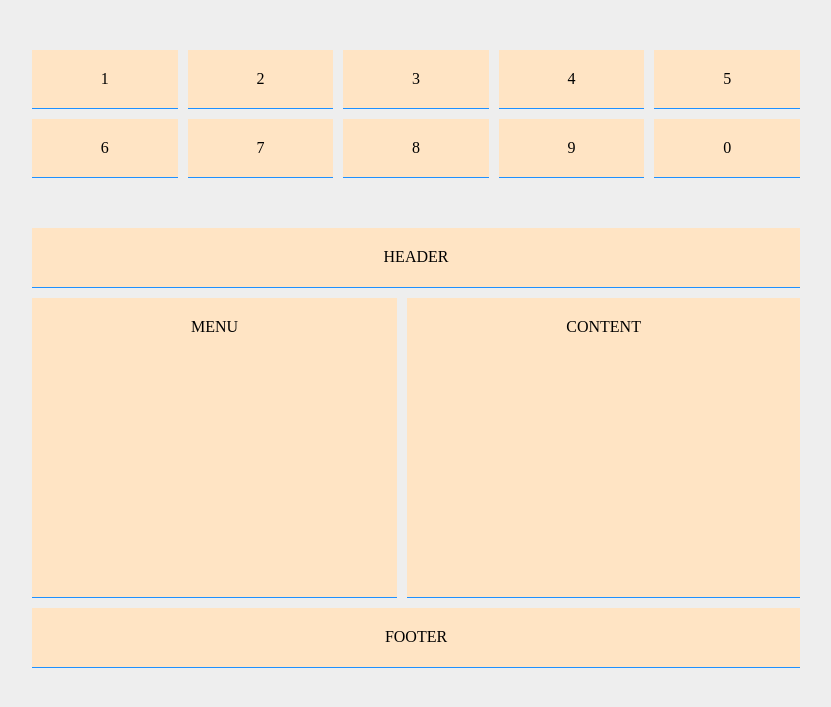
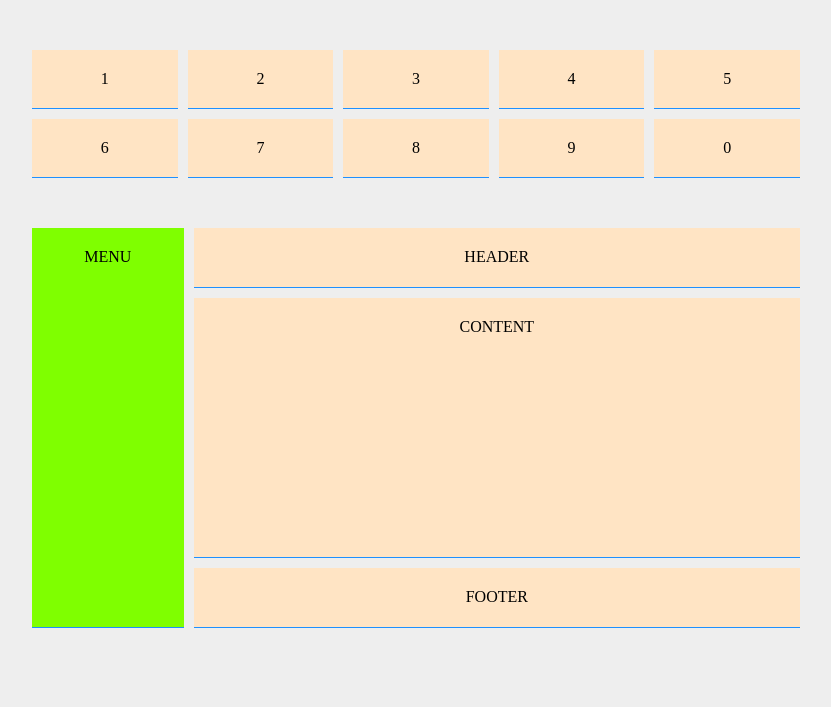
Before and after one commit to KramStyles/flask-retro, a Flask app: page /grid_1 in a window 1280 px wide. Shown: the top 707 px of the page, without its empty margins (224-1055 px from the left). Run offline with Flask 2, Linux system fonts and the light colour scheme.

Commit message:
manipulated columns

```diff
--- a/templates/grid_1.html
+++ b/templates/grid_1.html
@@ -28,16 +28,26 @@
             border: 1px solid #eee;
         }
         .second{
+            height: 400px;
             text-transform: uppercase;
-            grid-template: 60px 300px 60px / auto auto;
+            grid-template: 60px auto 60px / 1fr 4fr;
         }
         .second div:nth-child(1) {
-            grid-column-start: 1;
+            grid-column-start: 2;
             grid-column-end: 3;
         }
+
+        .second div:nth-child(2) {
+            background-color: chartreuse;
+            grid-row: 1 / 4;
+        }
+        .second div:nth-child(3) {
+            grid-column: 2 / -1;
+        }
+
         .second div:last-child{
             /* grid-column: 1/3; */
-            grid-column: 1/-1;
+            grid-column: 2/-1;
         }
 
     </style>
```
